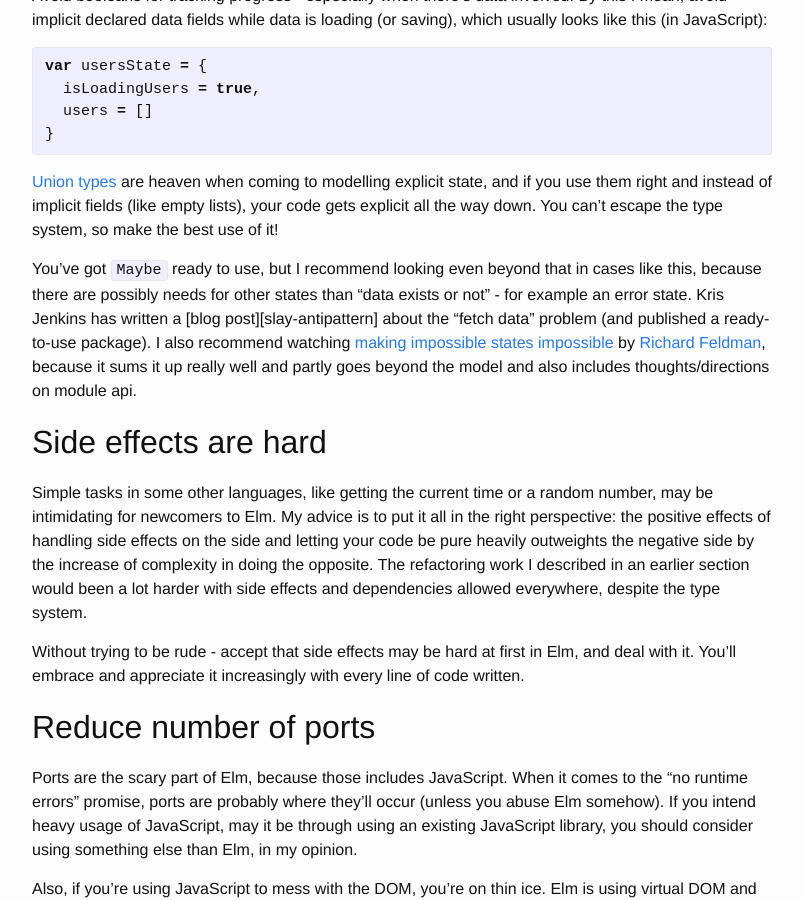
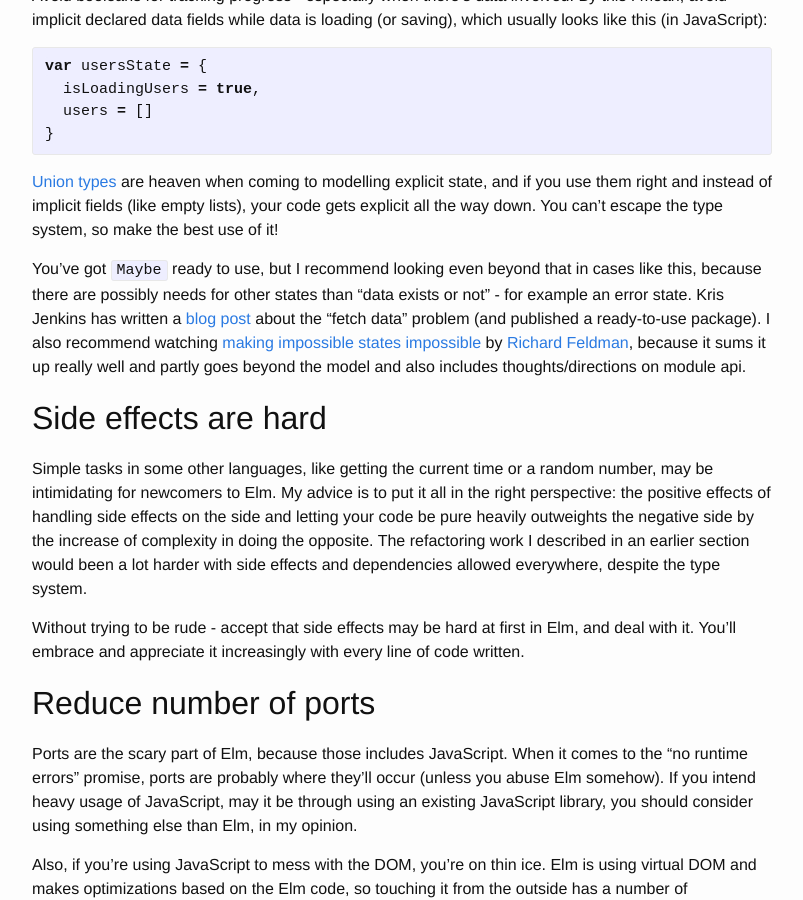
Before and after one commit to bjorse/bjorse.github.io, a Jekyll site: the page built from _posts/2017-03-10-elm-tips.markdown, in a window 1280 px wide and 900 px high, scrolled down 2808 px. Shown: the whole window, without its empty margins (238-1041 px from the left). Built offline with Jekyll 4.4.1, drawn with Linux system fonts in a browser that asks for light colours; comment, search, counter and statistics services are not loaded; part of the change alters nothing that is shown.

Commit message:
Fixed broken link

```diff
--- a/_posts/2017-03-10-elm-tips.markdown
+++ b/_posts/2017-03-10-elm-tips.markdown
@@ -71,7 +71,7 @@ var usersState = {
 
 [Union types][union-types] are heaven when coming to modelling explicit state, and if you use them right and instead of implicit fields (like empty lists), your code gets explicit all the way down. You can't escape the type system, so make the best use of it!
 
-You've got `Maybe` ready to use, but I recommend looking even beyond that in cases like this, because there are possibly needs for other states than "data exists or not" - for example an error state. Kris Jenkins has written a [blog post][slay-antipattern] about the "fetch data" problem (and published a ready-to-use package). I also recommend watching [making impossible states impossible][impossible-states] by [Richard Feldman][rtfeldman], because it sums it up really well and partly goes beyond the model and also includes thoughts/directions on module api.
+You've got `Maybe` ready to use, but I recommend looking even beyond that in cases like this, because there are possibly needs for other states than "data exists or not" - for example an error state. Kris Jenkins has written a [blog post][slay-anti-pattern] about the "fetch data" problem (and published a ready-to-use package). I also recommend watching [making impossible states impossible][impossible-states] by [Richard Feldman][rtfeldman], because it sums it up really well and partly goes beyond the model and also includes thoughts/directions on module api.
 
 ## Side effects are hard
 
```
